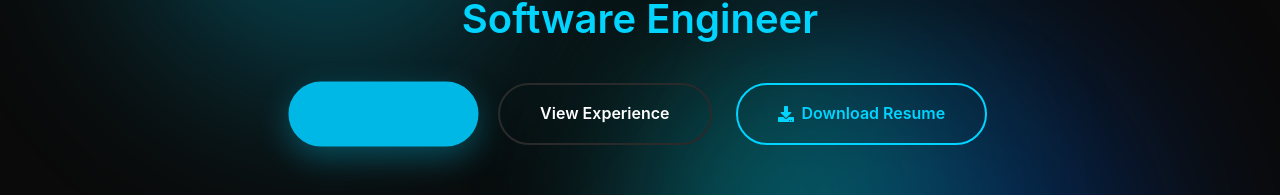
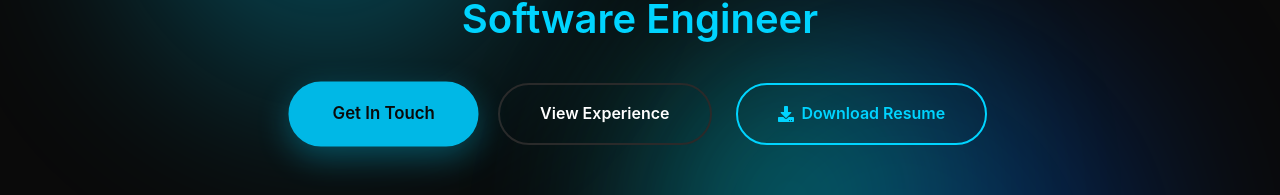
Before and after one commit to jai45/portfolio-site, a React (Vite) app: page / in a window 1280 px wide. In both pictures the pointer is over the link "Get In Touch". Shown: the part 372-567 px from the top of the page. Built offline with nearby package versions, Linux system fonts and the light colour scheme.

Commit message:
updated hover color

```diff
--- a/src/components/Hero.css
+++ b/src/components/Hero.css
@@ -126,6 +126,7 @@
 
 .btn-primary:hover {
   background: var(--accent-hover);
+  color: var(--bg-primary);
   border-color: var(--accent-hover);
   box-shadow: 0 10px 30px rgba(0, 212, 255, 0.3);
 }
```
